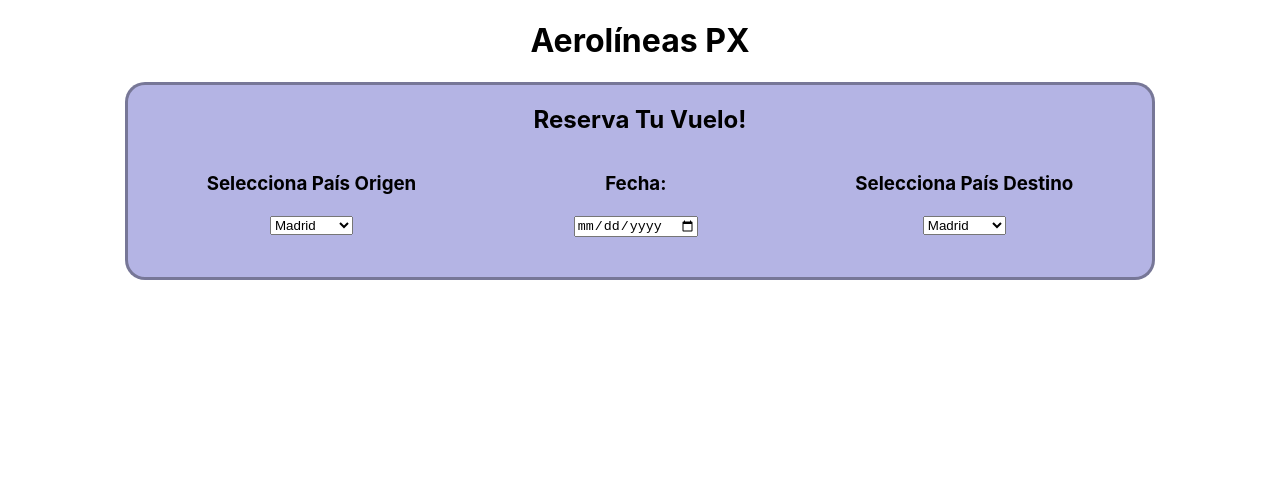
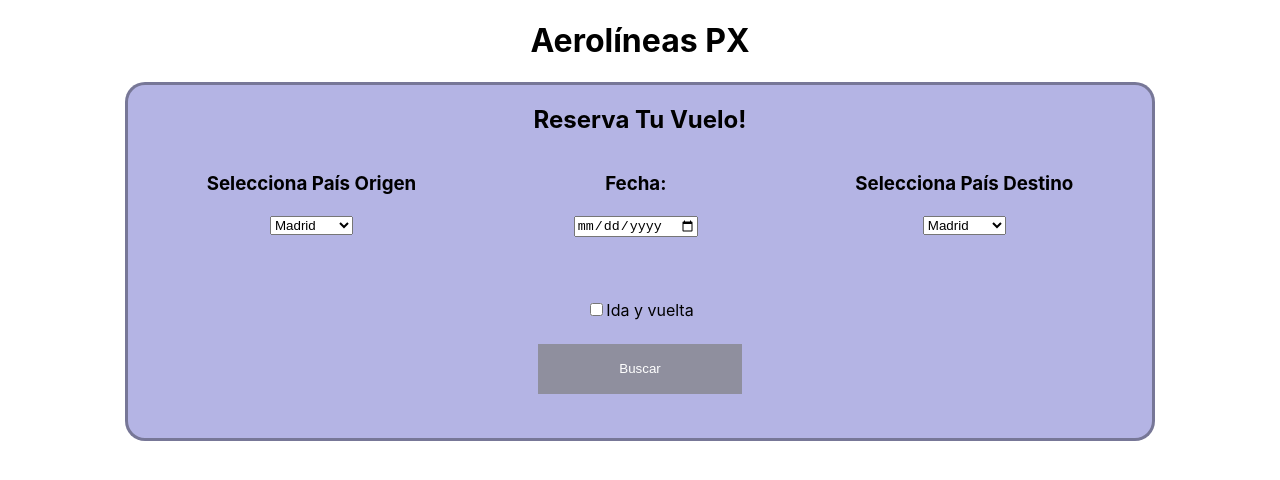
Before and after one commit to pablopampillon/AirlineApp, a React (Create React App) app in the folder airlineapp/: page / in a window 1280 px wide. Shown: the top 480 px of the page. Built offline with nearby package versions, Linux system fonts and the light colour scheme.

Commit message:
updating front

```diff
--- a/airlineapp/src/App.jsx
+++ b/airlineapp/src/App.jsx
@@ -1,20 +1,19 @@
 import logo from "./logo.svg";
 import React, { useState, useEffect } from "react";
-import axios from "axios";
+// import axios from "axios";
 
 import "./App.css";
 import ReservaVuelo from "./Components/ReservaVuelo/ReservaVuelo";
 import FlightsList from "./Components/FlightsList/FlightsList";
 import DatosUsu from "./Components/DatosUsu/DatosUsu";
 function App() {
-
   const vuelos = ["Vuelo 1", "Vuelo 2"];
-
+  const [idaVuelta, setidaVuelta] = useState(false);
   return (
     <div className="App">
       {/* <FlightsList idaVueltaCheck={false} vuelosIda={vuelos} vuelosVuelta={vuelos}></FlightsList> */}
       {/* <ReservaVuelo/> */}
-      <ReservaVuelo />
+      <ReservaVuelo setidaVuelta={setidaVuelta} idaVuelta={idaVuelta} />
       {/* <DatosUsu /> */}
     </div>
   );
--- a/airlineapp/src/Components/ReservaVuelo/ReservaVuelo.css
+++ b/airlineapp/src/Components/ReservaVuelo/ReservaVuelo.css
@@ -28,6 +28,47 @@
     justify-content: space-around;
 
 }
+.clicked{
+    /* animation: fade 1s ease-in; */
+    transition: all 0.5s linear;
+    visibility: visible;
+    opacity: 1;
+    flex-direction: row;
+    float: left;
+    display: block;
+    width: 100%;
+    border-radius: 20px;
+    /* justify-content: space-around;  */
+
+
+}
+.clicked>h3{
+    /* animation: fade 1s ease-in; */
+    width: 50%;
+
+
+}
+.buscar{
+    padding-top: 20px;
+    width: 100%;
+    align-items: center;
+}
+#buscar{
+
+    width: 20%;
+}
+.notClicked{
+    /* animation: fade 1s ease-out; */
+    transition: all 0.5s linear;
+    opacity: 0;
+    flex-direction: row;
+    visibility: hidden;
+    width: 100%;
+    border-radius: 20px;
+    justify-content: space-around;
+
+}
+
 .title1{
     display: block;
     float: left;
--- a/airlineapp/src/Components/ReservaVuelo/ReservaVuelo.jsx
+++ b/airlineapp/src/Components/ReservaVuelo/ReservaVuelo.jsx
@@ -1,16 +1,43 @@
 import React from "react";
 import "./ReservaVuelo.css";
-
-const ReservaVuelo = () => {
+import { useState } from "react";
+const ReservaVuelo = (props) => {
   let date = new Date();
+  let [checkBoxClass, setCheckBoxClass] = useState("notClicked");
   function comprobarFec() {
     let fec = document.getElementById("fec1").value;
     let dates = date.toISOString().split("T")[0];
     if (fec < dates) {
       alert("FECHA INTRODUCIDA NO VÁLIDA");
       fec = document.getElementById("fec1").value = dates;
+    } else if (props.idaVuelta) {
+      let fec2 = document.getElementById("fec2").value;
+      if (fec > fec2 || fec == fec2) {
+        fec2 = document.getElementById("fec2").value = fec + 1;
+        alert("FECHA DE VUELTA INTRODUCIDA NO VÁLIDA");
+      }
     }
   }
+  function checkValue(e) {
+    console.log(e);
+    transit();
+    console.log(e.target.checked);
+    props.setidaVuelta(e.target.checked);
+    // console.log(props.idaVuelta);
+
+    // cls = document.getElementsByClassName("fieldset2").className = "fieldset2Click";
+  }
+  function transit() {
+    console.log("LLEGA AQUI");
+    const someid = document.querySelector("#fieldset2");
+    if (checkBoxClass != "clicked") {
+      setCheckBoxClass("clicked");
+    } else {
+      // cls.classList.toggle("notClicked");
+      setCheckBoxClass("notClicked");
+    }
+  }
+  function search() {}
   return (
     <div className="topC2">
       <div>
@@ -48,6 +75,48 @@ const ReservaVuelo = () => {
             </select>
           </div>
         </div>
+
+        {/* <div>
+          <input type={"checkbox"} id="idaV" onClick={checkValue} />
+          <label for="idaV">Ida y vuelta</label>
+        </div> */}
+
+        <div id="fieldset2" className={checkBoxClass}>
+          <div>
+            <div className="fecV">
+              <h3>
+                Selecciona la fecha de la vuelta:{" "}
+                <input
+                  type="date"
+                  onChange={comprobarFec}
+                  id="fec2"
+                  required
+                ></input>
+              </h3>
+            </div>
+            {checkBoxClass == "clicked" && (
+              <div>
+                <input
+                  type={"checkbox"}
+                  id="idaV"
+                  onClick={checkValue}
+                  defaultChecked
+                />
+                <label for="idaV">Ida y vuelta</label>
+              </div>
+            )}
+          </div>
+        </div>
+
+        {checkBoxClass == "notClicked" && (
+          <div>
+            <input type={"checkbox"} id="ida" onClick={checkValue} />
+            <label for="ida">Ida y vuelta</label>
+          </div>
+        )}
+        <div className="buscar">
+          <input type="button" onClick={search} value="Buscar" id="buscar" />
+        </div>
       </div>
     </div>
   );
```
